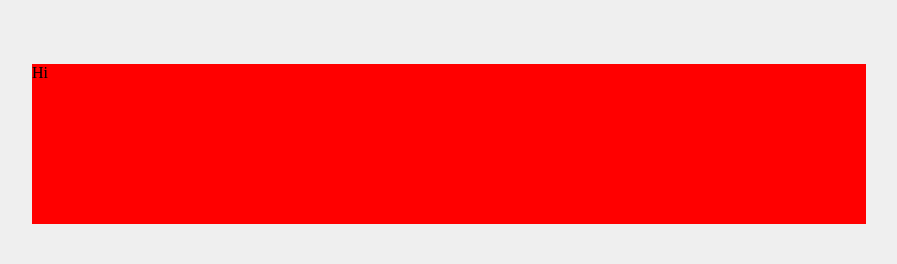
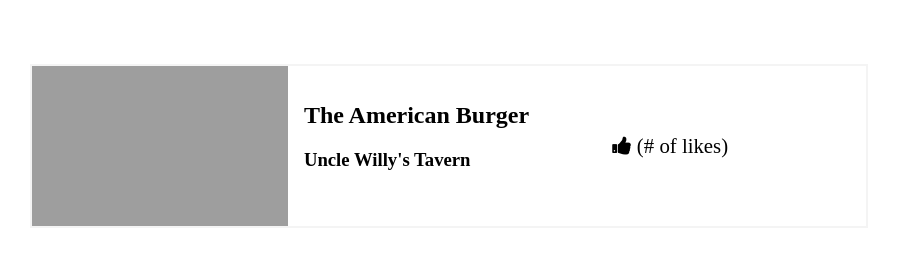
Before and after one commit to DanBuda11/best-burgers, a website built with webpack: page index.html in a window 1280 px wide. Shown: the whole page, without its empty margins (191-1088 px from the left). Built offline with nearby package versions, Linux system fonts and the light colour scheme.

Commit message:
Initial Burger Info Box Completed

```diff
--- a/app/styles/main.scss
+++ b/app/styles/main.scss
@@ -1,7 +1,7 @@
 @import 'variables';
 
 body {
-  background: $light-grey;
+  /*background: $light-grey;*/
 }
 
 /*********** GRID LAYOUT ***************/
@@ -95,7 +95,29 @@
 
 .burger-container{
 	height: 10em;
-	background-color: red;
 	margin: 0 auto;
+	overflow: hidden;
+	border: 2px solid #f4f4f4;
+}
 
+.burger-picture{
+	content: url(https://sparkpeo.hs.llnwd.net/e4//nw/3/9/l391837837.jpg);
+	width: 16em;
+	float: left;
 }
+
+.burger-info{
+	float: left;
+	padding: 1em;
+	overflow: hidden;
+}
+
+.burger-name{
+	float: left;
+}
+
+.voting-and-likes{
+	float: right;
+	padding: 2.5em 1em 1em 4em;
+	font-size: 1.3em;
+}
--- a/index.html
+++ b/index.html
@@ -3,7 +3,8 @@
   <head>
     <meta charset="utf-8">
     <link rel="stylesheet" type="text/css" href="app/styles/main.css">
-    <title>Webpack!</title>
+    <link rel="stylesheet" href="https://maxcdn.bootstrapcdn.com/font-awesome/4.5.0/css/font-awesome.min.css">
+    <title>Best Burger in Austin</title>
   </head>
   <body>
 
@@ -11,7 +12,25 @@
 			<div class="col col-12">
 				<div class="row">
 					<div class="col col-8 burger-container">
-					Hi
+
+						<div class="burger-picture">
+						</div>
+
+						<div class="burger-info">
+
+							<div class="burger-name">
+								<h2>The American Burger</h2>
+								<h3>Uncle Willy's Tavern</h3>
+							</div>
+
+							<div class="voting-and-likes">
+							<i class="fa fa-thumbs-up"></i>
+							(# of likes)
+							</div>
+
+						</div>
+
+
 					</div>
 				</div>
 			</div>
```
Also changed, not shown: app/styles/main.css, 1 other file.
